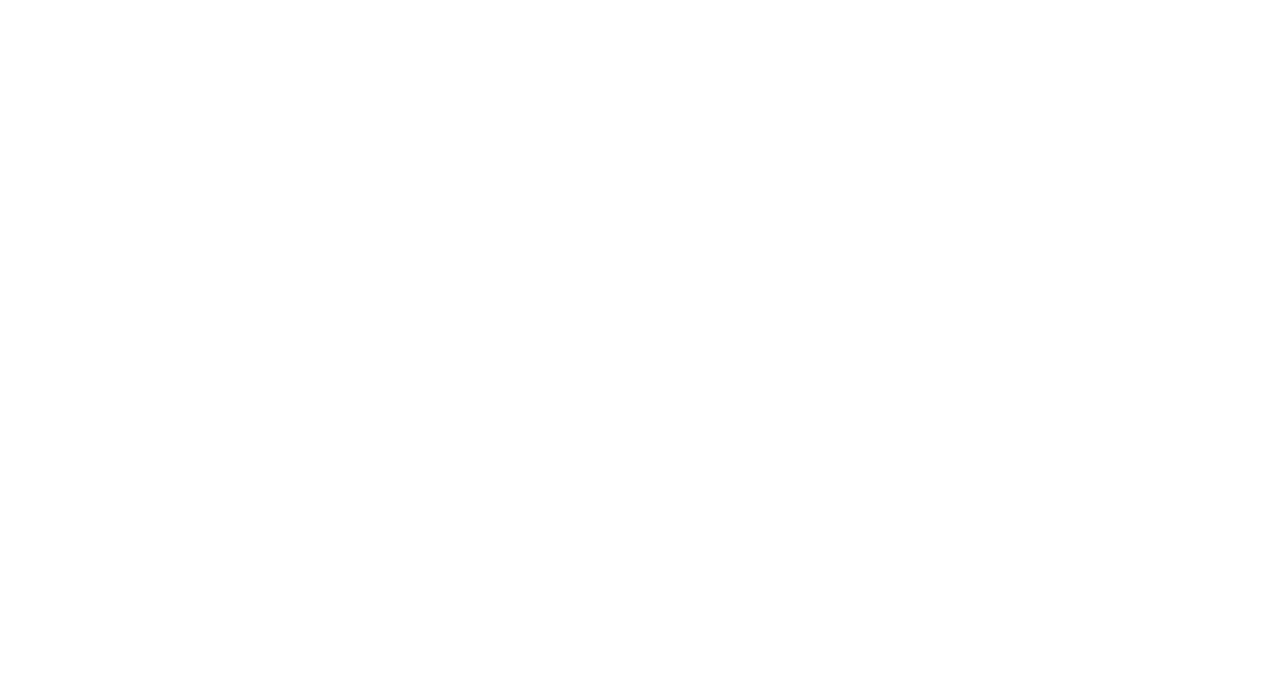
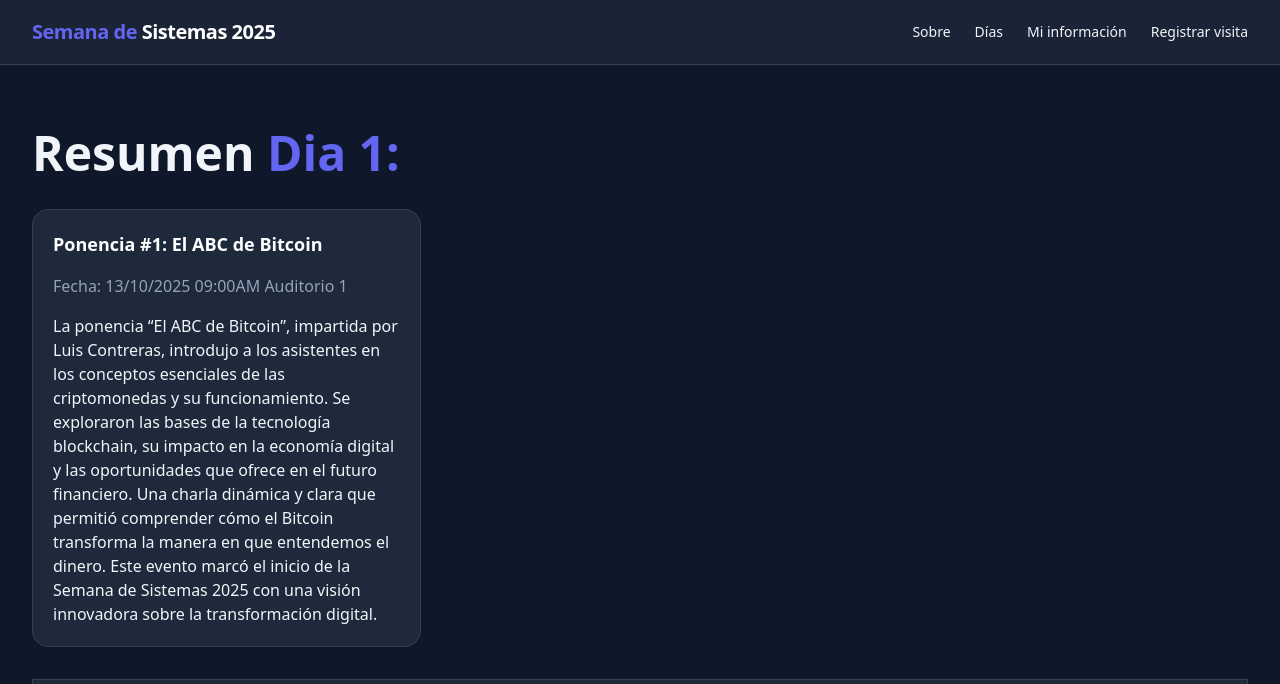
Before and after one commit to luxoritur/Semana-Sistemas-2025, a PHP site: page /dia1.php in a window 1280 px wide. Before the commit the part shown is empty. Shown: the top 684 px of the page. Run offline with PHP 8.4, Linux system fonts and the light colour scheme; some libraries are stand-ins or nearby versions.

Commit message:
Dia 1 terminado

```diff
--- a/app/views/dia1.php
+++ b/app/views/dia1.php
@@ -0,0 +1,151 @@
+<!DOCTYPE html>
+<html lang="es">
+
+<head>
+    <meta charset="utf-8" />
+    <meta name="viewport" content="width=device-width, initial-scale=1" />
+    <title>Semana de Sistemas 2025 — Home</title>
+    <meta name="description" content="Blog de la Semana de Sistemas 2025: agenda, actividades, ponencias, talleres y registro de visitas." />
+    <!-- TailwindCSS CDN -->
+    <script src="https://cdn.tailwindcss.com"></script>
+    <script>
+        tailwind.config = {
+            theme: {
+                extend: {
+                    colors: {
+                        background: '#0f172a',
+                        surface: '#1e293b',
+                        text: '#f1f5f9',
+                        accent: '#6366f1',
+                    }
+                }
+            }
+        }
+    </script>
+    <style>
+        html {
+            scroll-behavior: smooth;
+        }
+    </style>
+</head>
+
+<body class="bg-background text-text">
+    <!-- Header / Navbar -->
+    <header class="sticky top-0 z-50 backdrop-blur bg-surface/80 border-b border-slate-700">
+        <div class="mx-auto max-w-7xl px-4 sm:px-6 lg:px-8">
+            <div class="flex items-center justify-between h-16">
+                <a href="/public/#inicio" class="font-extrabold tracking-tight text-xl text-accent">Semana de <span class="text-white">Sistemas 2025</span></a>
+                <nav class="hidden md:flex gap-6 text-sm font-medium">
+                    <a href="/public/#sobre" class="hover:text-accent transition">Sobre</a>
+                    <a href="/public/#dias" class="hover:text-accent transition">Días</a>
+                    <a href="/public/#mi-info" class="hover:text-accent transition">Mi información</a>
+                    <a href="/public/#visitas" class="hover:text-accent transition">Registrar visita</a>
+                </nav>
+                <a href="#visitas" class="md:hidden inline-flex items-center rounded-xl border px-3 py-2 text-sm border-slate-600 hover:border-accent hover:text-accent">Visitas</a>
+            </div>
+        </div>
+    </header>
+
+    <!-- Agenda por Días -->
+    <section id="dias" class="py-16 bg-background">
+        <div class="mx-auto max-w-7xl px-4 sm:px-6 lg:px-8">
+            <div class="flex items-end justify-between gap-6">
+                <h1 class="text-4xl sm:text-5xl font-extrabold leading-tight">Resumen <span class="text-accent">Dia 1:</span></h1>
+            </div>
+
+            <div class="mt-8 grid md:grid-cols-2 lg:grid-cols-3 gap-6">
+                <article class="rounded-2xl bg-surface border border-slate-700 shadow-sm overflow-hidden p-5 space-y-4">
+                    <h3 class="text-lg font-semibold text-white"><a href="/public/dia1">Ponencia #1: El ABC de Bitcoin</a></h3>
+                    <p class="text-slate-400">Fecha: 13/10/2025 09:00AM Auditorio 1</p>
+                    <p>La ponencia “El ABC de Bitcoin”, impartida por Luis Contreras, introdujo a los asistentes en los conceptos esenciales de las criptomonedas y su funcionamiento.
+Se exploraron las bases de la tecnología blockchain, su impacto en la economía digital y las oportunidades que ofrece en el futuro financiero.
+Una charla dinámica y clara que permitió comprender cómo el Bitcoin transforma la manera en que entendemos el dinero.
+Este evento marcó el inicio de la Semana de Sistemas 2025 con una visión innovadora sobre la transformación digital.</p>
+                </article>
+            </div>
+
+            <div class="mt-8 grid md:grid-cols-2 lg:grid-cols-3 gap-6 bg-surface border border-slate-700 shadow-sm overflow-hidden p-5">
+                <div class="rounded-xl border border-dashed border-slate-700 p-3">
+                    <img src=" images/ABCbitcoin.jpg" alt="imagen" class="w-full h-full object-cover opacity-80 hover:opacity-100 transition" />
+                </div>
+
+                <div class="rounded-xl border border-dashed border-slate-700 p-3">
+                    <img src=" images/bitcoit-imagen1.jpg" alt="imagen" class="w-full h-full object-cover opacity-80 hover:opacity-100 transition" />
+                </div>
+            </div>
+        </div>
+    </section>
+
+     <section id="dias" class="py-16 bg-background">
+        <div class="mx-auto max-w-7xl px-4 sm:px-6 lg:px-8">
+
+            <div class="mt-8 grid md:grid-cols-2 lg:grid-cols-3 gap-6">
+                <article class="rounded-2xl bg-surface border border-slate-700 shadow-sm overflow-hidden p-5 space-y-4">
+                    <h3 class="text-lg font-semibold text-white"><a href="/public/dia1">Ponencia #2: Inteligencia Artificial Generativa - de la idea a la accion</a></h3>
+                    <p class="text-slate-400">Fecha: 13/10/2025 11:00AM Auditorio 1</p>
+                     <p>
+                        La ponencia “Inteligencia Artificial Generativa: de la idea a la acción” presentó cómo las nuevas tecnologías basadas en IA están revolucionando la creatividad y la productividad.
+Se abordaron ejemplos prácticos de generación de texto, imágenes y código mediante modelos avanzados.
+El expositor mostró cómo pasar de una simple idea a soluciones reales impulsadas por la inteligencia artificial.
+Una charla inspiradora que destacó el poder transformador de la IA en la innovación y el desarrollo tecnológico.
+                    </p>
+                </article>
+            </div>
+
+            <div class="mt-8 grid md:grid-cols-2 lg:grid-cols-3 gap-6 bg-surface border border-slate-700 shadow-sm overflow-hidden p-5">
+                <div class="rounded-xl border border-dashed border-slate-700 p-3">
+                    <img src=" images/8n8.png" alt="imagen" class="w-full h-full object-cover opacity-80 hover:opacity-100 transition" />
+                </div>
+
+                <div class="rounded-xl border border-dashed border-slate-700 p-3">
+                    <img src=" images/ponencia2-imagen1.jpg" alt="imagen" class="w-full h-full object-cover opacity-80 hover:opacity-100 transition" />
+                </div>
+
+                <div class="rounded-xl border border-dashed border-slate-700 p-3">
+                    <img src=" images/ponencia2-imagen2.jpg" alt="imagen" class="w-full h-full object-cover opacity-80 hover:opacity-100 transition" />
+                </div>
+            </div>
+        </div>
+    </section>
+
+    <section id="dias" class="py-16 bg-background">
+        <div class="mx-auto max-w-7xl px-4 sm:px-6 lg:px-8">
+
+            <div class="mt-8 grid md:grid-cols-2 lg:grid-cols-3 gap-6">
+                <article class="rounded-2xl bg-surface border border-slate-700 shadow-sm overflow-hidden p-5 space-y-4">
+                    <h3 class="text-lg font-semibold text-white"><a href="/public/dia1">Hackathon en C# – SDS25!</a></h3>
+                    <p class="text-slate-400">Fecha: 13/10/2025 01:00PM Auditorio 1</p>
+                    <p>
+                        En el Hackathon en C# – SDS25, los estudiantes demostraron su talento y creatividad desarrollando proyectos innovadores en programación.
+Durante la jornada, se presentaron diversas propuestas que destacaron por su originalidad y funcionalidad.
+El evento promovió el trabajo en equipo, la resolución de problemas y la aplicación práctica de conocimientos técnicos.
+El primer lugar fue otorgado a un destacado proyecto de bingo, reconocido por su diseño y ejecución sobresaliente.
+                    </p>
+                </article>
+            </div>
+
+            <div class="mt-8 grid md:grid-cols-2 lg:grid-cols-3 gap-6 bg-surface border border-slate-700 shadow-sm overflow-hidden p-5">
+
+                <div class="rounded-xl border border-dashed border-slate-700 p-3">
+                    <img src=" images/ganadores.jpg" alt="imagen" class="w-full h-full object-cover opacity-80 hover:opacity-100 transition" />
+                </div>
+            </div>
+        </div>
+    </section>
+
+
+    <!-- Footer -->
+    <footer class="border-t border-slate-700 py-8 bg-surface">
+        <div class="mx-auto max-w-7xl px-4 sm:px-6 lg:px-8 flex flex-col sm:flex-row items-center justify-between gap-4">
+            <p class="text-sm text-slate-500">© 2025 Semana de Sistemas — Blog personal de documentación</p>
+            <div class="flex gap-4 text-sm">
+                <a href="/public/#inicio" class="hover:text-accent">Inicio</a>
+                <a href="/public/#dias" class="hover:text-accent">Días</a>
+                <a href="/public/#mi-info" class="hover:text-accent">Mi información</a>
+                <a href="/public/#visitas" class="hover:text-accent">Visitas</a>
+            </div>
+        </div>
+    </footer>
+</body>
+
+</html>
```
Also changed, not shown: app/views/HomeView.php (+9 -8 lines), public/images/8n8.png (added), public/images/ABCbitcoin.jpg (added), public/images/bitcoit-imagen1.jpg (added), public/images/descarga.jpeg (added), public/images/ganadores.jpg (added), public/images/ponencia2-imagen1.jpg (added), public/images/ponencia2-imagen2.jpg (added).
